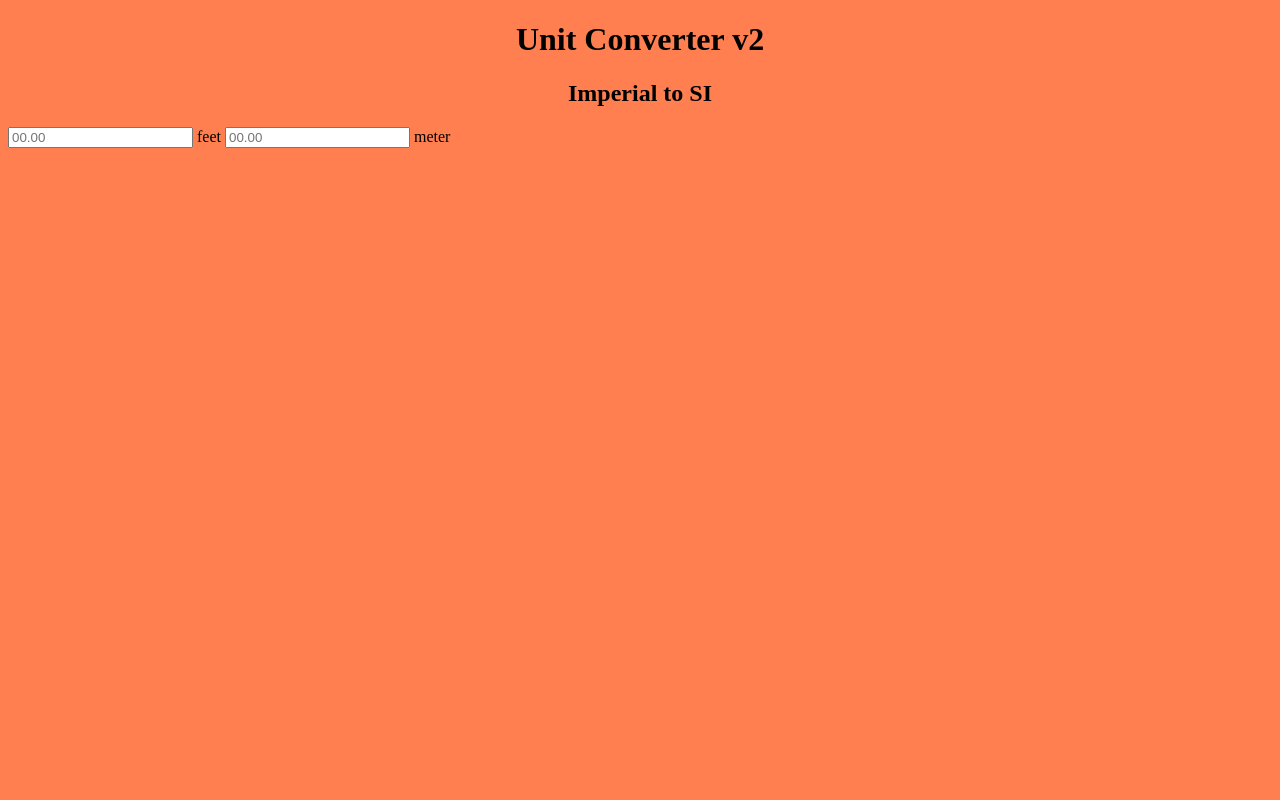
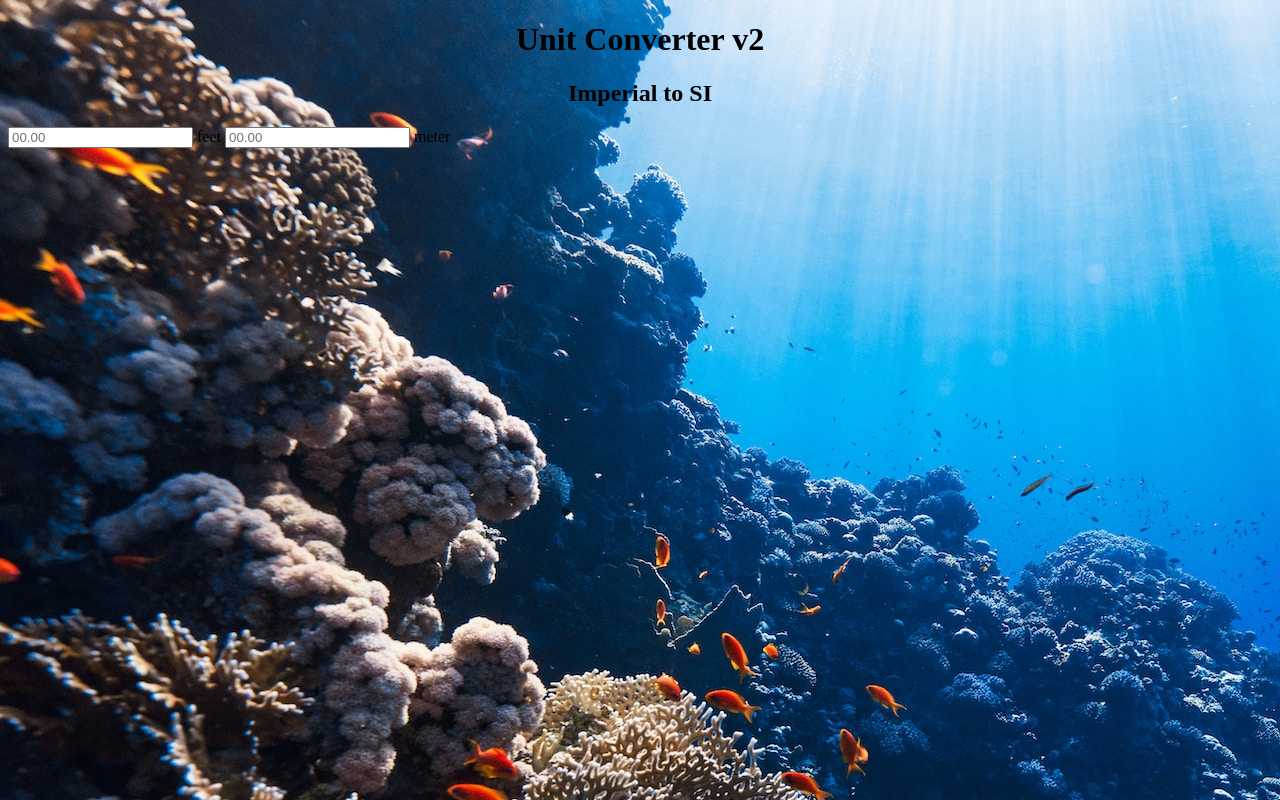
Before and after one commit to LarsGJobloop/kodelofte-gruppe-4-unit-converter, a plain HTML site: page index.html in a window 1280 px wide. Drawn offline with Linux system fonts and the light colour scheme.

Commit message:
add background image to document

```diff
--- a/style.css
+++ b/style.css
@@ -1,5 +1,5 @@
 body {
-  background-color: coral;
+  background-image: url(background-image.jpg);
 }
 
 .header {
```
